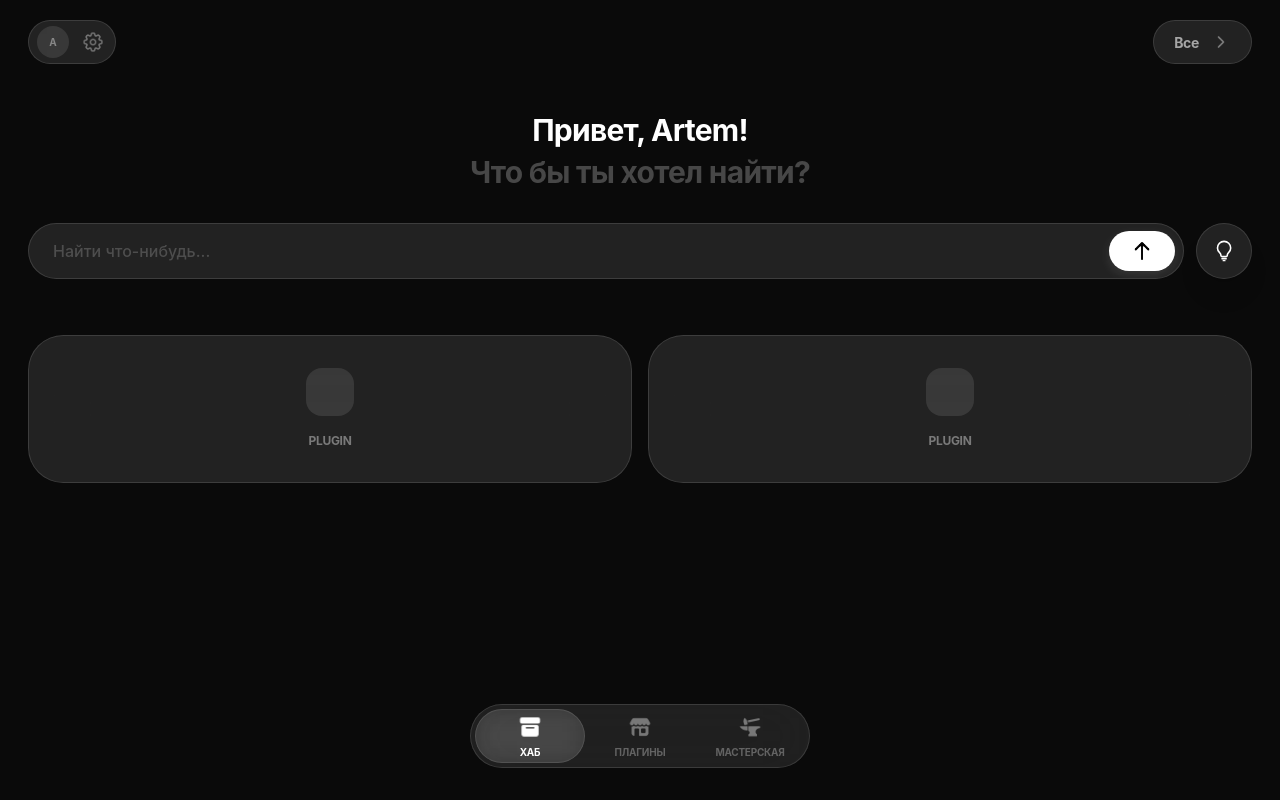
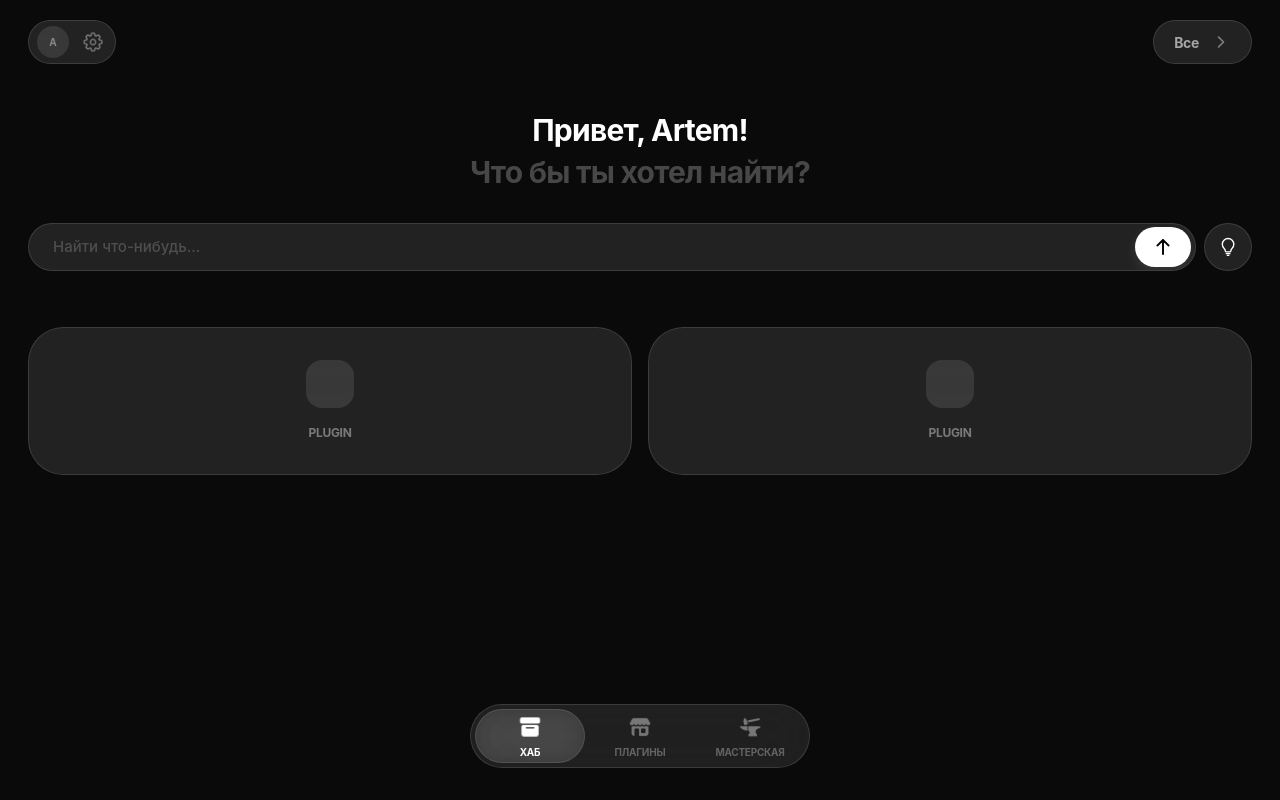
Before and after one commit to fugu70539/PluginBox, a Next.js app: page / in a window 1280 px wide. Built offline with nearby package versions, Linux system fonts and the light colour scheme.

Commit message:
Update SearchInput.tsx

```diff
--- a/src/components/ui/SearchInput.tsx
+++ b/src/components/ui/SearchInput.tsx
@@ -45,11 +45,11 @@ export const SearchInput = () => {
   const currentPlaceholder = isAiMode ? "Поиск с ИИ..." : "Найти что-нибудь...";
 
   return (
-    <div className="w-full flex items-center gap-3 relative h-[56px]">
+    <div className="w-full flex items-center gap-2 relative h-12"> {/* Высота h-12 (48px) как у фильтра */}
       <motion.div
         layout
         transition={{ type: "spring", stiffness: 400, damping: 30 }}
-        className="flex-1 h-full mt-glass rounded-full flex items-center justify-between pr-2 pl-6 relative z-10 overflow-hidden"
+        className="flex-1 h-full mt-glass rounded-full flex items-center justify-between pr-1 pl-6 relative z-10 overflow-hidden"
       >
         <div className="relative flex-1 h-full flex items-center mr-2">
           <AnimatePresence mode="wait" custom={isAiMode}>
@@ -61,7 +61,7 @@ export const SearchInput = () => {
               animate="animate"
               exit="exit"
               transition={{ duration: 0.2, ease: "backOut" }}
-              className="absolute left-0 text-white/20 font-medium text-base pointer-events-none whitespace-nowrap"
+              className="absolute left-0 text-white/20 font-medium text-[15px] pointer-events-none whitespace-nowrap"
             >
               {currentPlaceholder}
             </motion.span>
@@ -69,24 +69,24 @@ export const SearchInput = () => {
 
           <input
             type="text"
-            className="bg-transparent border-none outline-none text-white text-base w-full font-medium relative z-10"
+            className="bg-transparent border-none outline-none text-white text-[15px] w-full font-medium relative z-10"
           />
         </div>
 
-        {/* Кнопка отправки стала чуть больше (h-10) для баланса */}
-        <button className="h-10 px-6 btn-send-white flex items-center justify-center active:scale-90 transition-all shrink-0 rounded-full shadow-lg">
-          <img src="/Icons/SendToAi.png?v=4" alt="Send" className="w-[18px] h-[18px]" />
+        {/* Кнопка отправки внутри строки: высота чуть меньше h-full для отступов */}
+        <button className="h-[40px] px-5 btn-send-white flex items-center justify-center active:scale-90 transition-all shrink-0 rounded-full">
+          <img src="/Icons/SendToAi.png?v=5" alt="Send" className="w-[16px] h-[16px]" />
         </button>
       </motion.div>
 
-      {/* Кнопка переключения режима теперь точно 56px, как и вся строка */}
+      {/* Кнопка переключения режима: строго 48x48px (h-12 w-12) */}
       <motion.button
         layout
         onClick={handleToggle}
         whileTap={{ scale: 0.9 }}
         transition={{ type: "spring", stiffness: 400, damping: 30 }}
         style={{ order: isAiMode ? -1 : 1 }}
-        className="h-[56px] w-[56px] mt-glass rounded-full flex items-center justify-center shrink-0 z-20 overflow-hidden shadow-xl"
+        className="h-12 w-12 mt-glass rounded-full flex items-center justify-center shrink-0 z-20 overflow-hidden"
       >
         <AnimatePresence mode="wait">
           <motion.div
@@ -95,7 +95,7 @@ export const SearchInput = () => {
             animate={{ scale: 1, opacity: 1, rotate: 0 }}
             exit={{ scale: 0.4, opacity: 0 }}
             transition={{ duration: 0.2 }}
-            className="size-8 flex items-center justify-center"
+            className="size-7 flex items-center justify-center"
           >
             <Lottie
               lottieRef={lottieRef}
```
